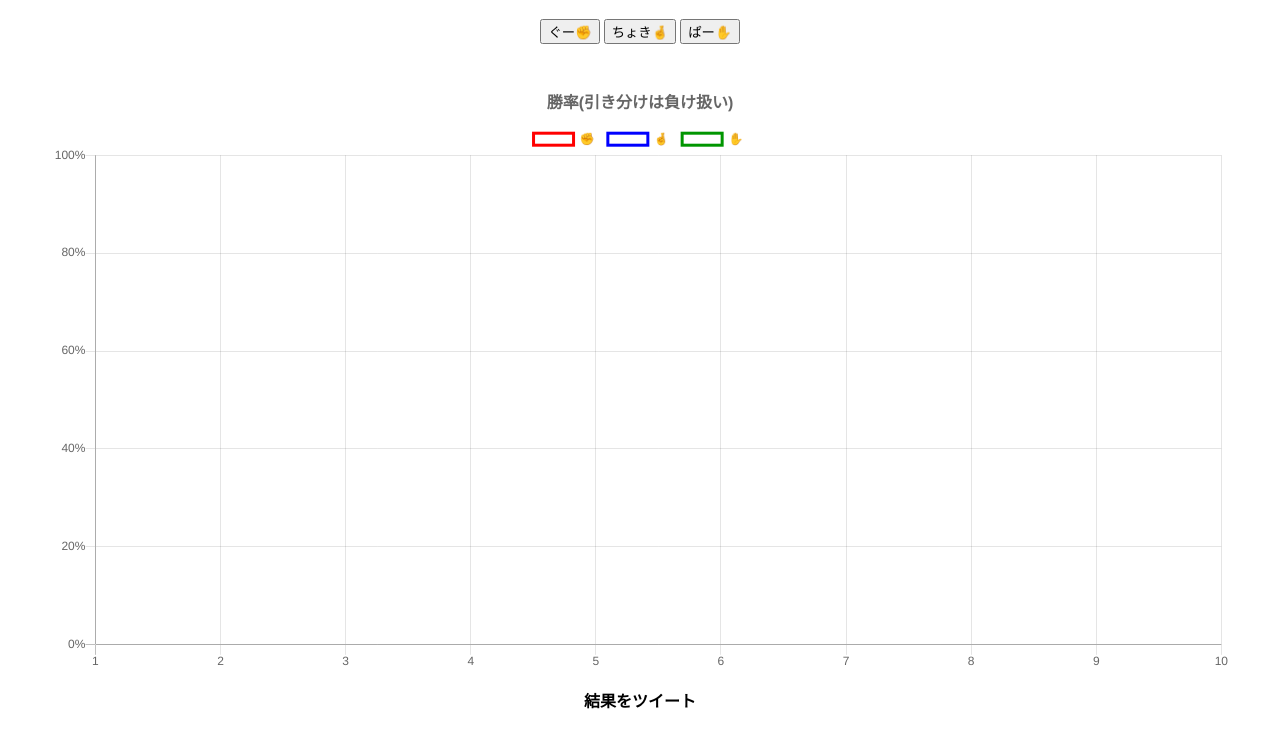
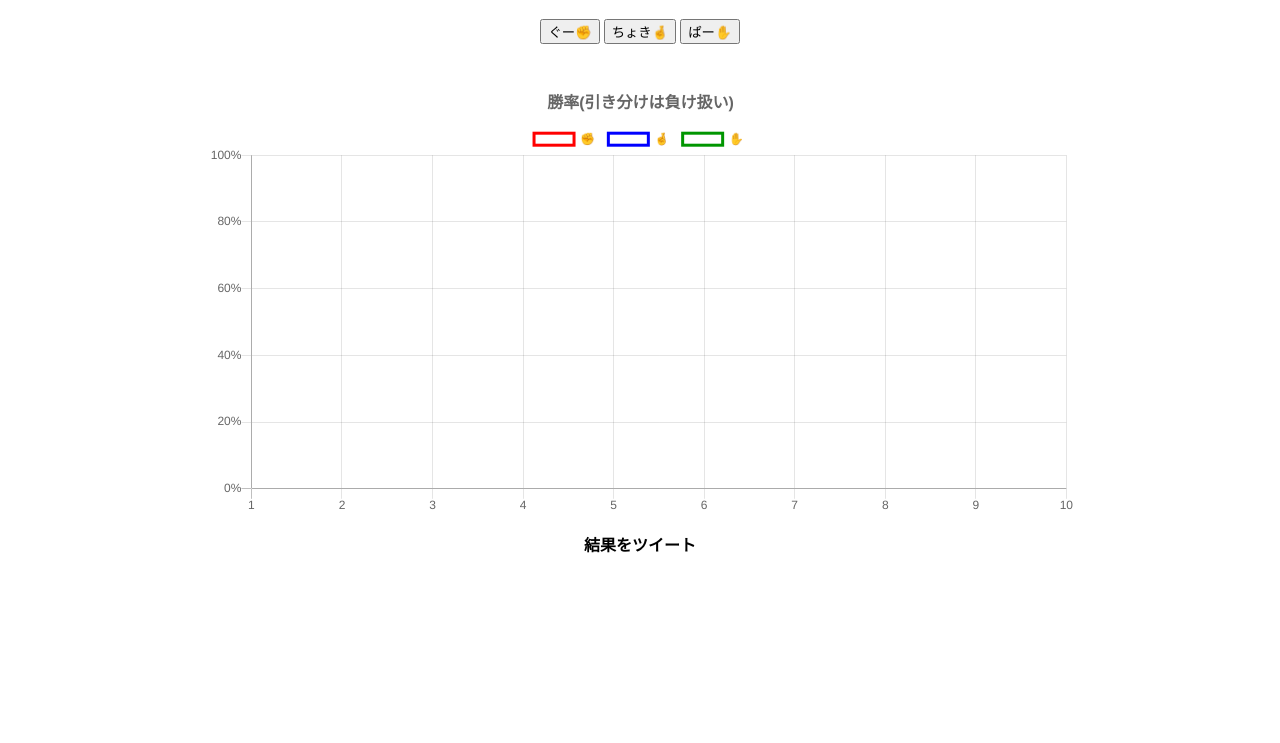
Before and after one commit to senri-git/janken, a plain HTML site: page index.html in a window 1280 px wide. Shown: the part 88-831 px from the top of the page. After the commit the page ends 800 px from the top, so only its background shows below. Drawn offline with nearby package versions, Linux system fonts and the light colour scheme.

Commit message:
レスポンス修正

```diff
--- a/style.css
+++ b/style.css
@@ -14,8 +14,9 @@ h1 span{
 }
 
 @media (min-width: 1024px) {
-  .Container{
+  .chartContainer{
     width: 70%;
+    overflow-x: visible;
   }
 }
 
```
